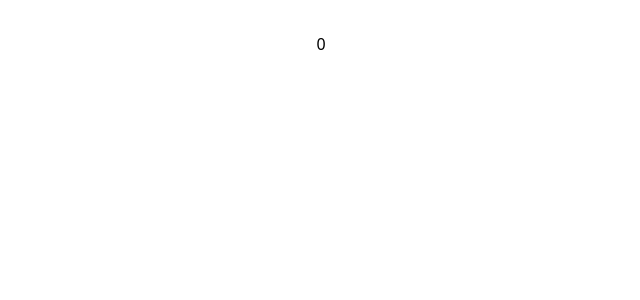
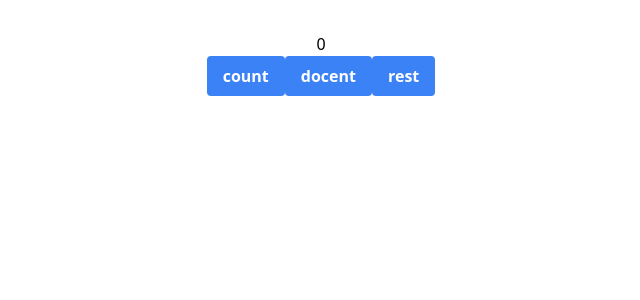
Before and after one commit to ManikHossainDev/horticulture-backend, a React (Vite) app: page / in a window 1280 px wide. Shown: the top 300 px of the page, without its empty margins (319-959 px from the left). Built offline with nearby package versions, Linux system fonts and the light colour scheme.

Commit message:
add function

```diff
--- a/src/page/UseStateExample.tsx
+++ b/src/page/UseStateExample.tsx
@@ -1,12 +1,24 @@
 import { useState } from "react";
 
 const UseStateExample = () => {
-    const [counter, setCounter] = useState(0)
-    return (
-        <div>
-            <h1>{counter}</h1>
-        </div>
-    );
+  const [counter, setCounter] = useState(0);
+  return (
+    <div>
+      <h1>{counter}</h1>
+      <button
+        className="bg-blue-500 hover:bg-blue-700 text-white font-bold py-2 px-4 rounded"
+        onClick={() => setCounter(counter + 1)}
+      >
+        count
+      </button>
+      <button className="bg-blue-500 hover:bg-blue-700 text-white font-bold py-2 px-4 rounded" onClick={() => setCounter(counter - 1)}>
+        docent
+      </button>
+      <button className="bg-blue-500 hover:bg-blue-700 text-white font-bold py-2 px-4 rounded" onClick={() => setCounter(0)}>
+        rest
+      </button>
+    </div>
+  );
 };
 
 export default UseStateExample;
```
